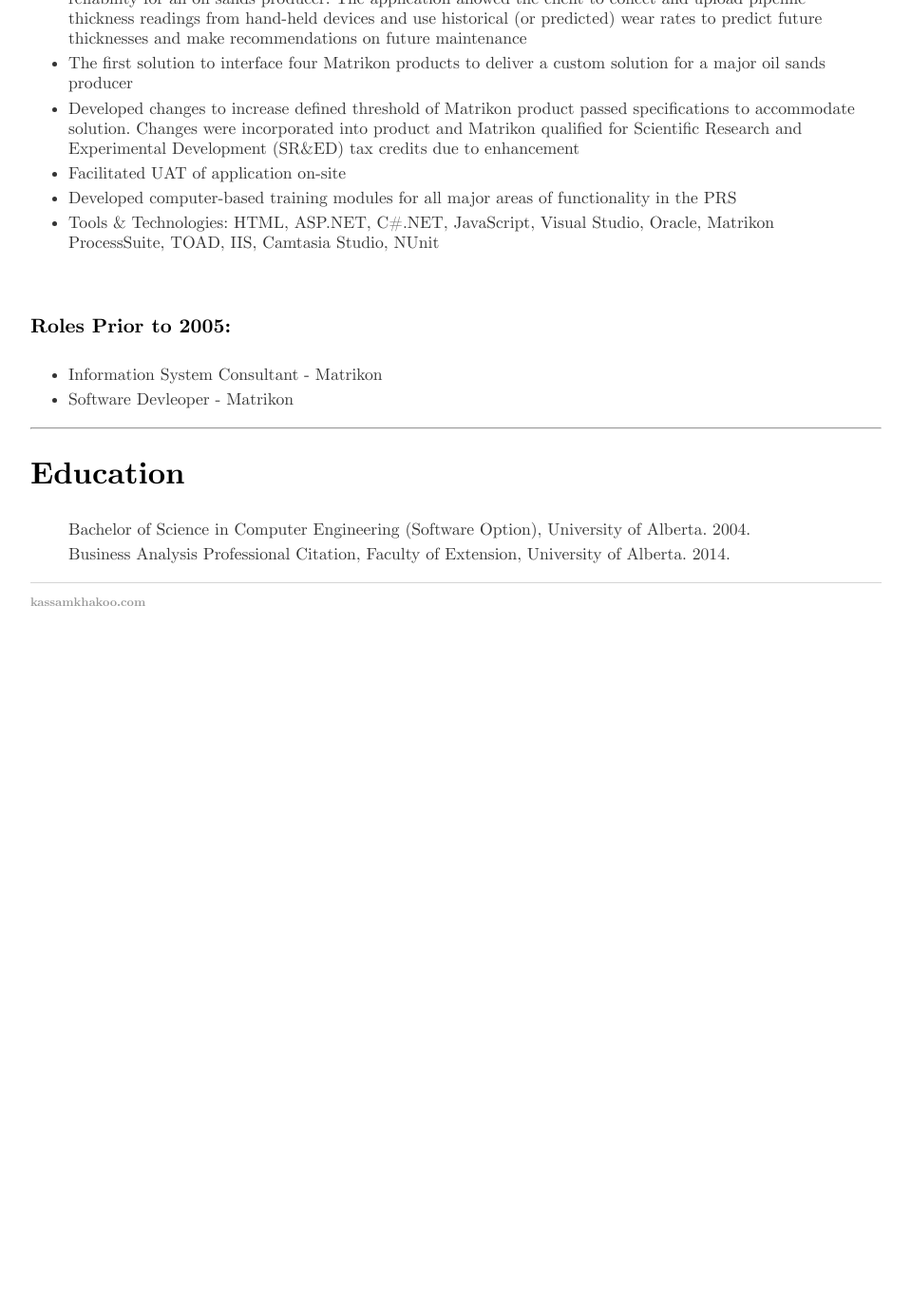
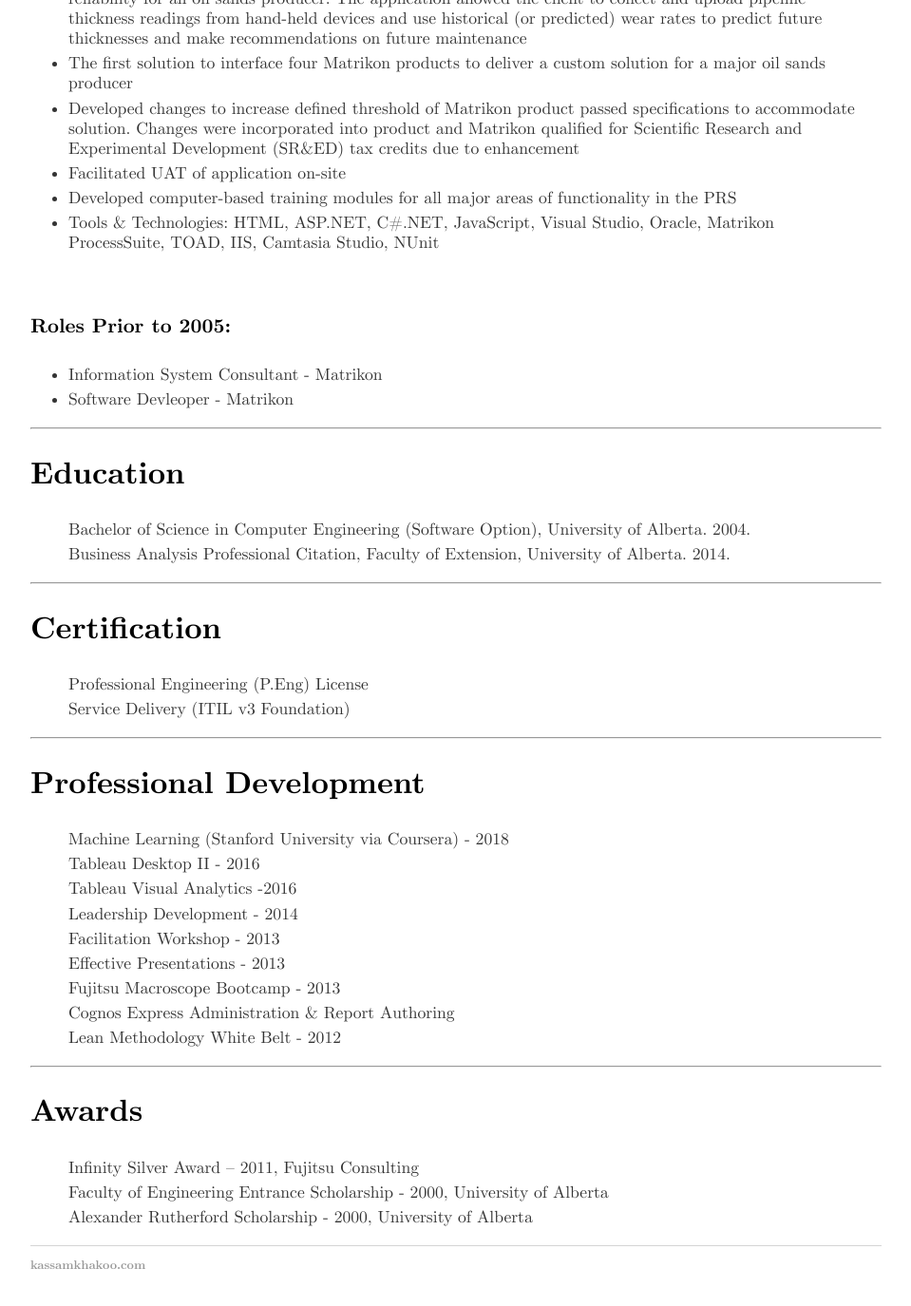
Before and after one commit to kassamkhakoo/kassamkhakoo.github.io, a Jekyll site: the page built from cv/index.html, in a window 1280 px wide and 1400 px high, scrolled down 5009 px. Shown: the top 1375 px of the window at 95% size, without its empty margins (160-1119 px from the left). Built offline with Jekyll 4.4.1, drawn with Linux system fonts in a browser that asks for light colours; before the commit the page ends 5711 px from its top, so only the background shows below that.

Commit message:
Update index.html
added awards, certifications, professional development

```diff
--- a/cv/index.html
+++ b/cv/index.html
@@ -156,5 +156,31 @@
 	<li>Bachelor of Science in Computer Engineering (Software Option), University of Alberta. 2004.</li>
 	<li>Business Analysis Professional Citation, Faculty of Extension, University of Alberta. 2014.</li>
 	</ul>
+<hr>
+<h2>Certification</h2>
+	<ul>
+	<li>Professional Engineering (P.Eng) License</li>
+	<li>Service Delivery (ITIL v3 Foundation)</li>
+	</ul>
+<hr>
+<h2>Professional Development</h2>
+	<ul>
+	<li>Machine Learning (Stanford University via Coursera) - 2018</li>
+	<li>Tableau Desktop II - 2016</li>
+	<li>Tableau Visual Analytics -2016</li>
+	<li>Leadership Development - 2014</li>
+	<li>Facilitation Workshop - 2013</li>
+	<li>Effective Presentations - 2013</li>
+	<li>Fujitsu Macroscope Bootcamp - 2013</li>
+	<li>Cognos Express Administration & Report Authoring</li>
+	<li>Lean Methodology White Belt - 2012</li>
+	</ul>
+<hr>
+<h2>Awards</h2>
+	<ul>
+	<li>Infinity Silver Award – 2011, Fujitsu Consulting</li>
+	<li>Faculty of Engineering Entrance Scholarship - 2000, University of Alberta</li>
+	<li>Alexander Rutherford Scholarship - 2000, University of Alberta</li>
+	</ul>
 
 </div><!-- /.blurb -->
```
